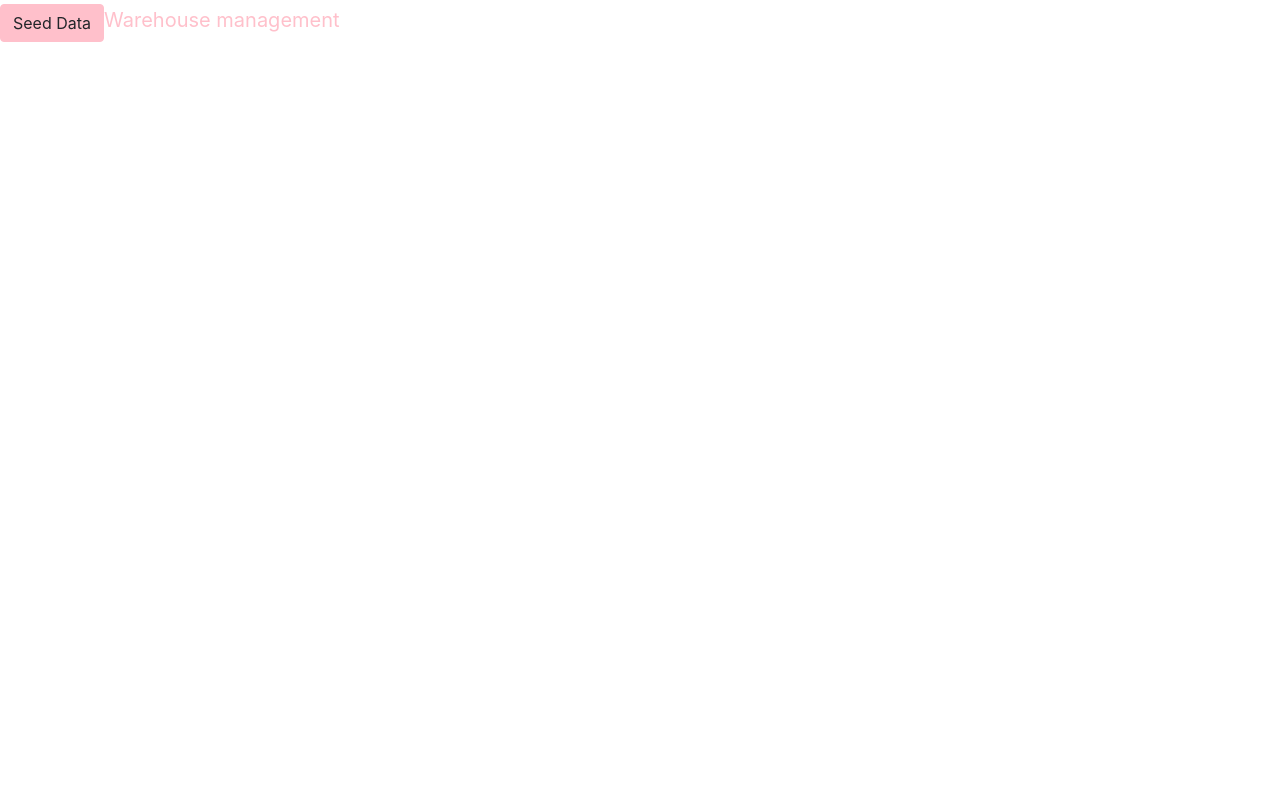
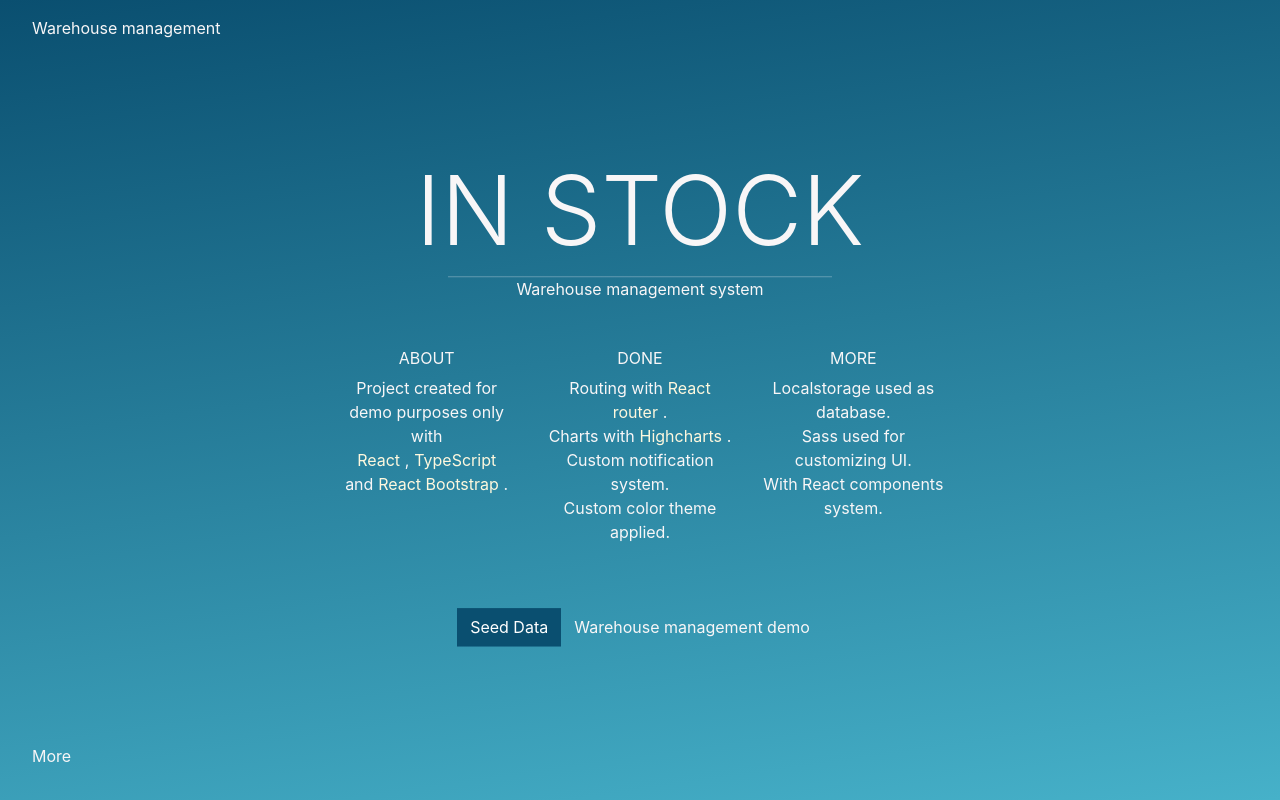
Before and after one commit to elvyra/warehouse-management, a React (Create React App) app: page / in a window 1280 px wide. Built offline with nearby package versions, Linux system fonts and the light colour scheme.

Commit message:
color scheme created, homepage created

```diff
--- a/src/components/homePage/HomePage.tsx
+++ b/src/components/homePage/HomePage.tsx
@@ -1,9 +1,10 @@
 import React, { useContext } from "react";
 import { NavLink } from "react-router-dom";
-import { Button } from "react-bootstrap";
+import { Button, Container, Row, Col } from "react-bootstrap";
 import dataSeed from "../dataSeed/dataSeed";
 import ToastsContext from "../../context/ToastsContext";
 import { ToastType, ToastTemplate } from "../interfaces/interfaces";
+import "./_HomePage.scss";
 
 const HomePage: React.FC = (): JSX.Element => {
   const { saveToast } = useContext(ToastsContext);
@@ -14,12 +15,98 @@ const HomePage: React.FC = (): JSX.Element => {
   };
 
   return (
-    <>
-      <Button onClick={handleClick}>Seed Data</Button>
-      <NavLink to="/products" className="navbar-brand">
-        Warehouse management
-      </NavLink>
-    </>
+    <div className="homepage">
+      <div className="topleft">
+        <NavLink to="/products">Warehouse management</NavLink>
+      </div>
+      <div className="middle">
+        <h1 className="d-md-none">IN STOCK</h1>
+        <h1 className="d-none d-md-block d-lg-none display-4">IN STOCK</h1>
+        <h1 className="d-none d-lg-block display-1">IN STOCK</h1>
+        <hr />
+        <p>Warehouse management system</p>
+        <Container className="my-5">
+          <Row>
+            <Col lg="4">
+              <h6 className="normal-font-weight">ABOUT</h6>
+              <p>
+                Project created for demo purposes only with{" "}
+                <a
+                  href="https://www.npmjs.com/package/react-router"
+                  target="_blank"
+                  rel="noopener noreferrer"
+                >
+                  React
+                </a>
+                ,
+                <a
+                  href="https://www.npmjs.com/package/react-router"
+                  target="_blank"
+                  rel="noopener noreferrer"
+                >
+                  TypeScript
+                </a>{" "}
+                and
+                <a
+                  href="https://www.npmjs.com/package/react-router"
+                  target="_blank"
+                  rel="noopener noreferrer"
+                >
+                  React Bootstrap
+                </a>
+                .
+              </p>
+            </Col>
+            <Col lg="4">
+              <h6 className="normal-font-weight">DONE</h6>
+              <p>
+                Routing with
+                <a
+                  href="https://www.npmjs.com/package/react-router"
+                  target="_blank"
+                  rel="noopener noreferrer"
+                >
+                  React router
+                </a>
+                .
+                <br /> Charts with
+                <a
+                  href="https://www.highcharts.com/"
+                  target="_blank"
+                  rel="noopener noreferrer"
+                >
+                  Highcharts
+                </a>
+                .
+                <br /> Custom notification system.
+                <br /> Custom color theme applied.
+                <br />
+              </p>
+            </Col>
+            <Col lg="4">
+              <h6 className="normal-font-weight">MORE</h6>
+              <p>
+                Localstorage used as database. <br />
+                Sass used for customizing UI. <br />
+                With React components system.
+              </p>
+            </Col>
+          </Row>
+        </Container>
+
+        <Button onClick={handleClick} className="mr-5-md">
+          Seed Data
+        </Button>
+        <NavLink to="/products" className="btn btn-link">
+          Warehouse management demo
+        </NavLink>
+      </div>
+      <div className="bottomleft">
+        <p>
+          <a href="https://github.com/elvyra">More</a>
+        </p>
+      </div>
+    </div>
   );
 };
 
--- /dev/null
+++ b/src/components/homePage/_HomePage.scss
@@ -0,0 +1,49 @@
+@import "../../scss/imports";
+
+.homepage {
+  background-image: linear-gradient(
+    172deg,
+    theme-color("primary"),
+    theme-color("success")
+  );
+  color: theme-color("light");
+  height: 100%;
+  width: 100%;
+  position: fixed;
+
+  a {
+    color: theme-color("light");
+  }
+
+  hr {
+    margin: auto;
+    width: 60%;
+    border-top: 1px solid rgba(theme-color("light"), 0.3);
+  }
+
+  .topleft {
+    position: absolute;
+    top: 1rem;
+    left: 2rem;
+  }
+
+  .middle {
+    position: absolute;
+    top: 50%;
+    left: 50%;
+    transform: translate(-50%, -50%);
+    text-align: center;
+
+    p > a {
+      color: theme-color-level("warning", -10);
+      padding-left: 0.3rem;
+      padding-right: 0.3rem;
+    }
+  }
+
+  .bottomleft {
+    position: absolute;
+    bottom: 1rem;
+    left: 2rem;
+  }
+}
--- a/src/index.scss
+++ b/src/index.scss
@@ -1,9 +1,16 @@
-@import "./scss/colors";
+@import "./scss/imports";
 
-@import "~bootstrap/scss/bootstrap";
+body,
+html {
+  height: 100%;
+  margin: 0;
+}
 
 .highlight {
   background-color: theme-color-level("danger", -11);
+}
+.normal-font-weight {
+  font-weight: 400;
 }
 
 .toast {
--- a/src/scss/_colors.scss
+++ b/src/scss/_colors.scss
@@ -1,5 +1,8 @@
 $theme-colors: (
-  "primary": pink,
-  // "info": tomato,
-    // "danger": teal,,,
+  "primary": #0a4f70,
+  "secondary": #c5c3c4,
+  "success": #46b1c9,
+  "danger": #f24c64,
+  "warning": #f9dc5c,
+  "light": #f8f6f7,
 );
--- /dev/null
+++ b/src/scss/_imports.scss
@@ -0,0 +1,4 @@
+@import "./colors";
+@import "./variables";
+
+@import "~bootstrap/scss/bootstrap";
--- /dev/null
+++ b/src/scss/_variables.scss
@@ -0,0 +1 @@
+$border-radius: 0px;
```
